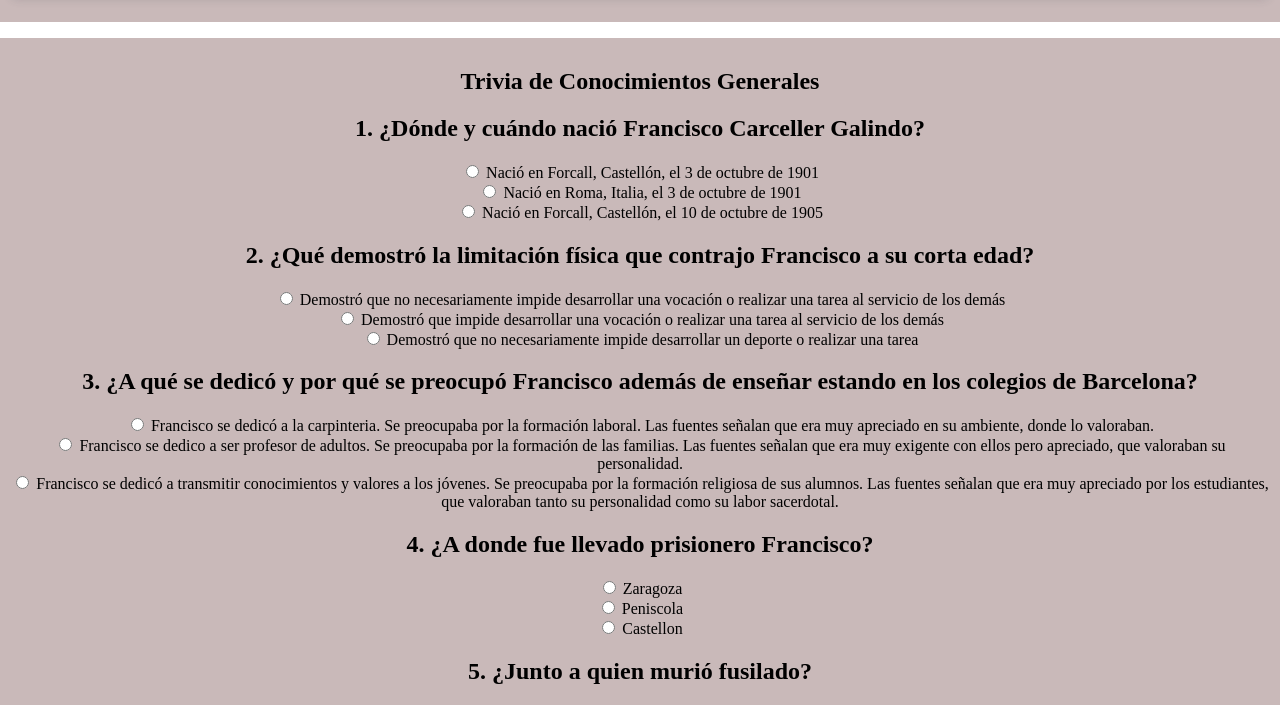
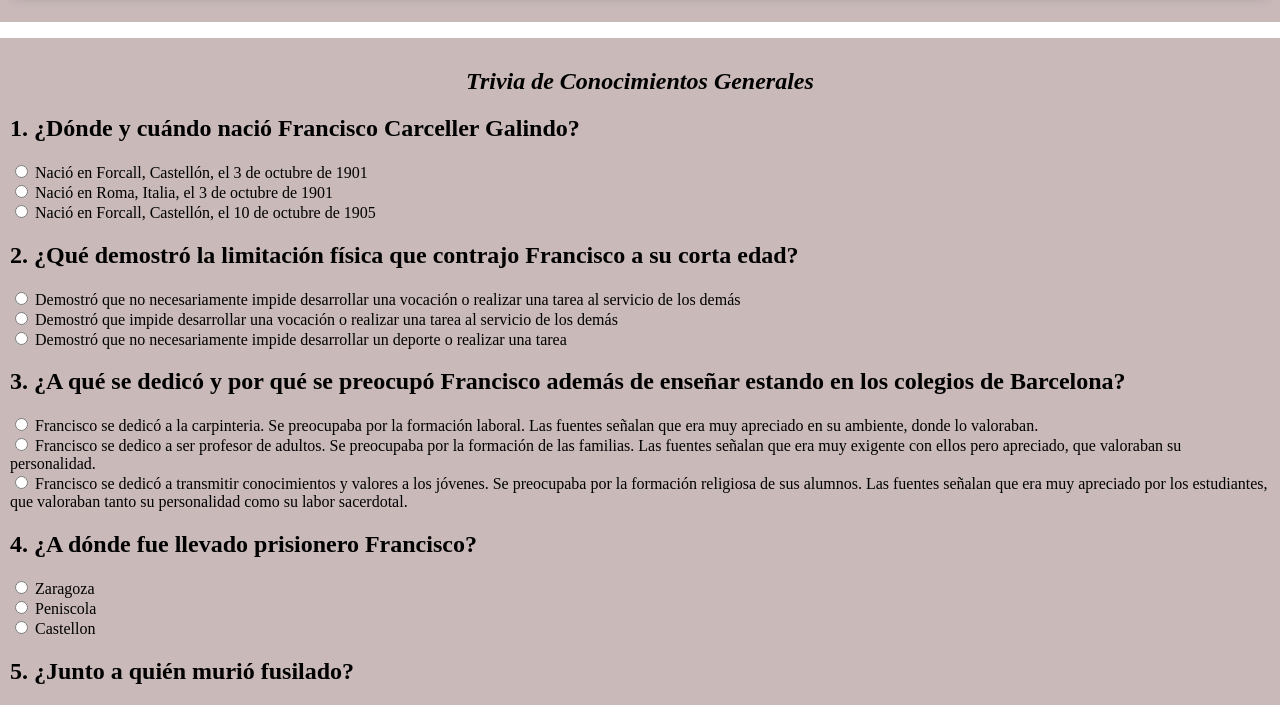
Before and after one commit to emmaykiki/Proyecto, a plain HTML site: page index.html in a window 1280 px wide. Shown: the part 2071-2776 px from the top of the page. Drawn offline with Linux system fonts and the light colour scheme; files whose address does not match are found by name.

Commit message:
Add files via upload

```diff
--- a/index.html
+++ b/index.html
@@ -67,8 +67,8 @@ src="https://www.canva.com/design/DAHW0avwkYo/sHQyC0SxnQQBbYbRQhheuA/view?embed"
 <a href="https:&#x2F;&#x2F;www.canva.com&#x2F;design&#x2F;DAHW0avwkYo&#x2F;sHQyC0SxnQQBbYbRQhheuA&#x2F;view?utm_content=DAHW0avwkYo&amp;utm_campaign=designshare&amp;utm_medium=embeds&amp;utm_source=link" target="_blank" rel="noopener"></a>
         </article>
         <p></p>
-        <article>
-            <h1>Trivia de Conocimientos Generales</h1>
+        <article style="text-align: left;">
+            <h1 style="color: rgb(0, 0, 0); text-align: center; font-style: italic;"> Trivia de Conocimientos Generales</h1>
             <h2>1. ¿Dónde y cuándo nació Francisco Carceller Galindo? </h2>
             <input type="radio" name="p1" value="a"> Nació en Forcall, Castellón, el 3 de octubre de 1901 <br>
             <input type="radio" name="p1" value="b"> Nació en Roma, Italia, el 3 de octubre de 1901 <br>
@@ -81,11 +81,11 @@ src="https://www.canva.com/design/DAHW0avwkYo/sHQyC0SxnQQBbYbRQhheuA/view?embed"
             <input type="radio" name="p3" value="a"> Francisco se dedicó a la carpinteria. Se preocupaba por la formación laboral. Las fuentes señalan que era muy apreciado en su ambiente, donde lo valoraban.<br>
             <input type="radio" name="p3" value="b"> Francisco se dedico a ser profesor de adultos. Se preocupaba por la formación de las familias. Las fuentes señalan que era muy exigente con ellos pero apreciado, que valoraban su personalidad.<br>
             <input type="radio" name="p3" value="c"> Francisco se dedicó a transmitir conocimientos y valores a los jóvenes. Se preocupaba por la formación religiosa de sus alumnos. Las fuentes señalan que era muy apreciado por los estudiantes, que valoraban tanto su personalidad como su labor sacerdotal.<br>
-            <h2>4. ¿A donde fue llevado prisionero Francisco? </h2>
+            <h2>4. ¿A dónde fue llevado prisionero Francisco? </h2>
             <input type="radio" name="p4" value="a"> Zaragoza <br>
             <input type="radio" name="p4" value="b"> Peniscola<br>
             <input type="radio" name="p4" value="c"> Castellon <br>
-            <h2>5. ¿Junto a quien murió fusilado?</h2>
+            <h2>5. ¿Junto a quién murió fusilado?</h2>
             <input type="radio" name="p5" value="a"> Isidoro Bover Oliver <br>
             <input type="radio" name="p5" value="b"> Beato José Aparicio Sanz <br>
             <input type="radio" name="p5" value="c"> Héctor Valdivielso Sáez <br>
@@ -104,5 +104,5 @@ src="https://www.canva.com/design/DAHW0avwkYo/sHQyC0SxnQQBbYbRQhheuA/view?embed"
            <footer> Alumnas <strong>Chiara Scardaccione</strong> y <strong>Emma Lopez Maneffa</strong> </footer>
 
            <script src="./trivia.js"></script>
-                </body>
+     </body>
 </html>
```
